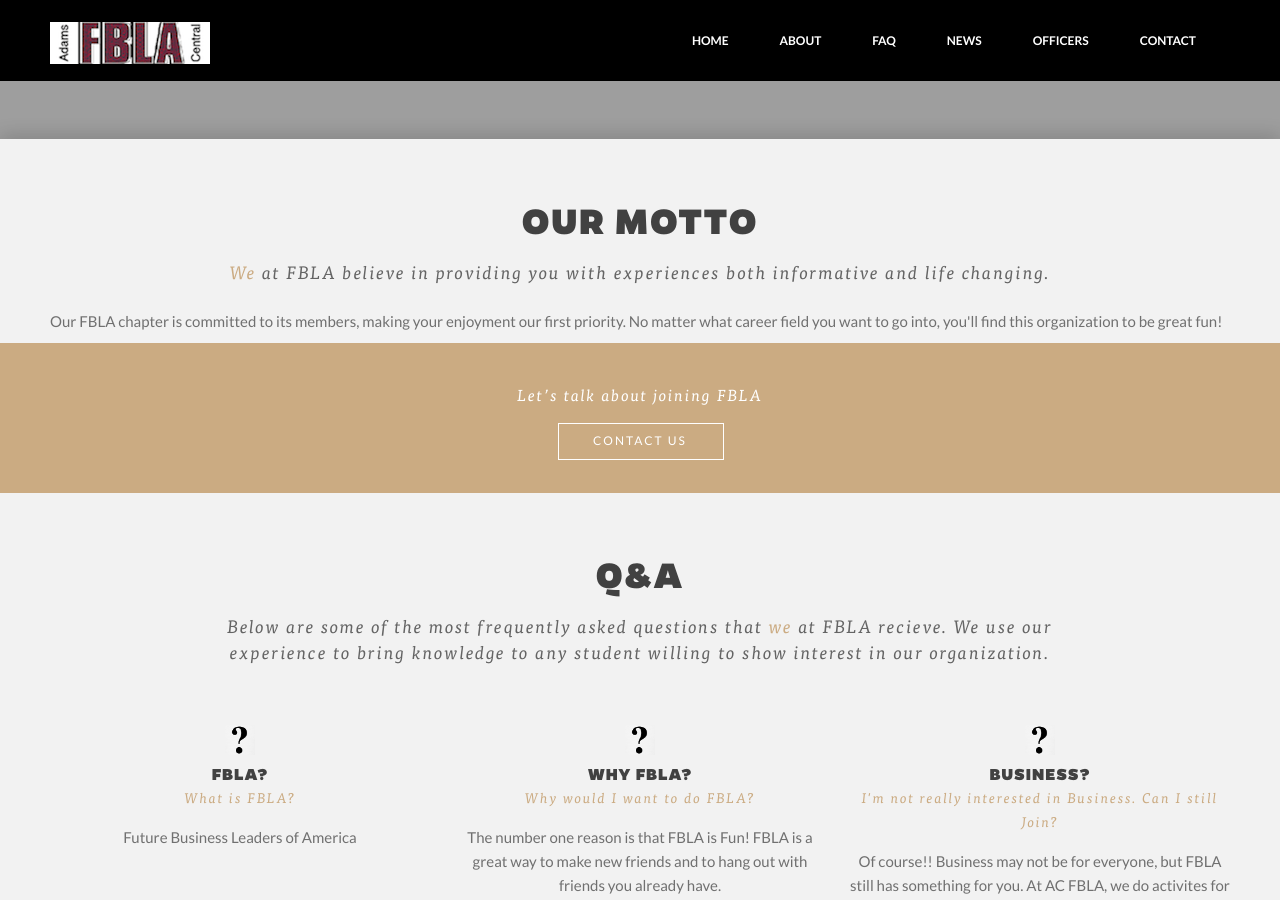
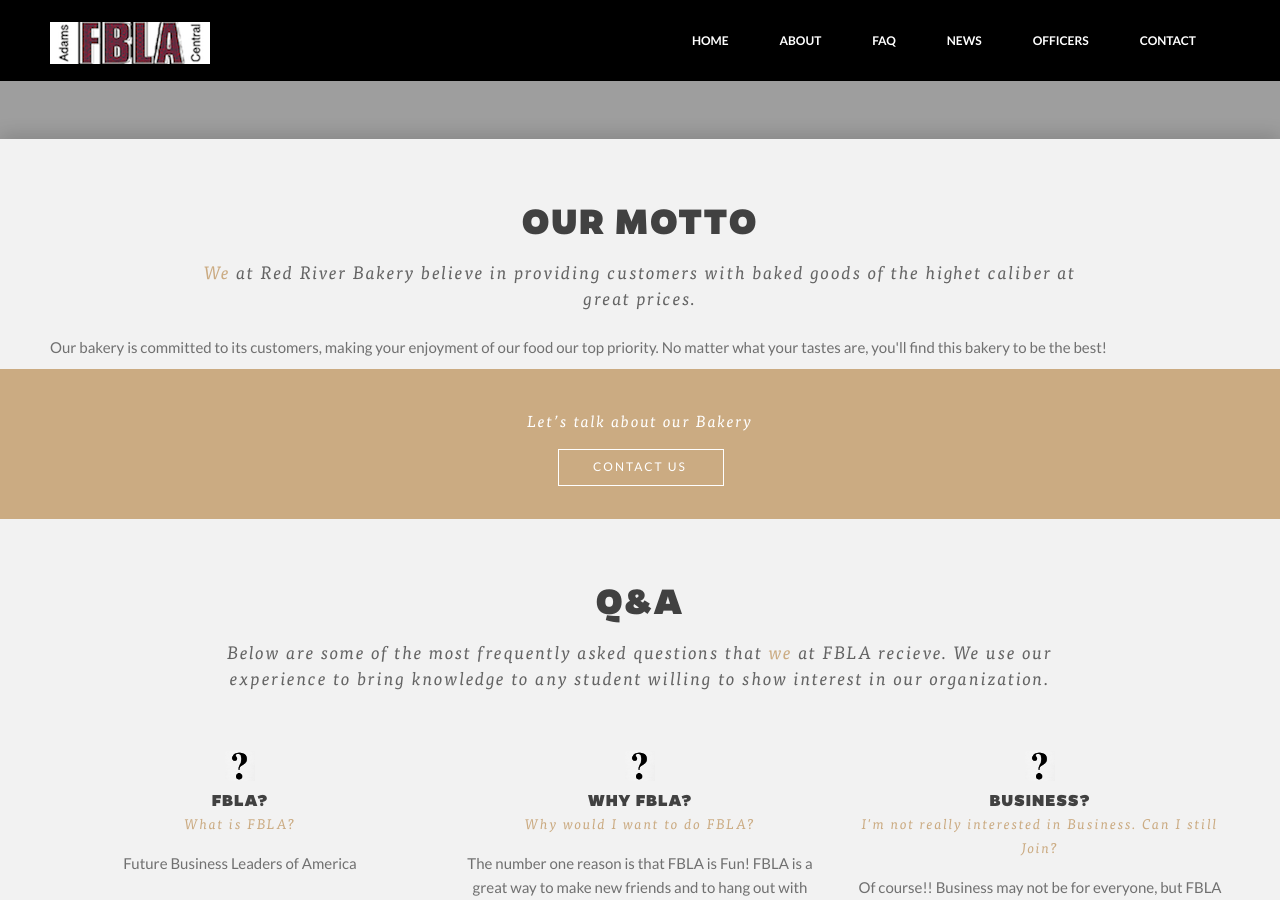
Before and after one commit to fblabake/fblabake.github.io, a Jekyll site: the page built from index.html, in a window 1280 px wide and 900 px high, scrolled down 3670 px. Built offline with Jekyll 4.4.1, drawn with Linux system fonts in a browser that asks for light colours.

Commit message:
Update index.html

```diff
--- a/index.html
+++ b/index.html
@@ -314,15 +314,15 @@
           </div>
 
           <div class="sixteen columns" data-scroll-reveal="enter bottom move 100px over 0.5s after 0.1s">
-               <div class="sub-text"><a data-gal="m_PageScroll2id" data-ps2id-offset="65" href="/#team">We</a> at FBLA believe in providing you with experiences both informative and life changing.</div>
+               <div class="sub-text"><a data-gal="m_PageScroll2id" data-ps2id-offset="65" href="/#team">We</a> at Red River Bakery believe in providing customers with baked goods of the highet caliber at great prices.</div>
                &nbsp;
 
-               <p>Our FBLA chapter is committed to its members, making your enjoyment our first priority. No matter what career field you want to go into, you&#39;ll find this organization to be great fun!</p>
+               <p>Our bakery is committed to its customers, making your enjoyment of our food our top priority. No matter what your tastes are, you&#39;ll find this bakery to be the best!</p>
           </div>
      </div>
 
      <div class="work-bottom">
-          <p data-scroll-reveal="enter bottom move 100px over 0.5s after 0.1s">Let&rsquo;s talk about joining FBLA</p>
+          <p data-scroll-reveal="enter bottom move 100px over 0.5s after 0.1s">Let&rsquo;s talk about our Bakery</p>
 
           <div class="link-bottom-work" data-scroll-reveal="enter bottom move 100px over 1s after 0.1s">
                <a data-gal="m_PageScroll2id" data-ps2id-offset="65" href="/#contact">contact us</a>
```
